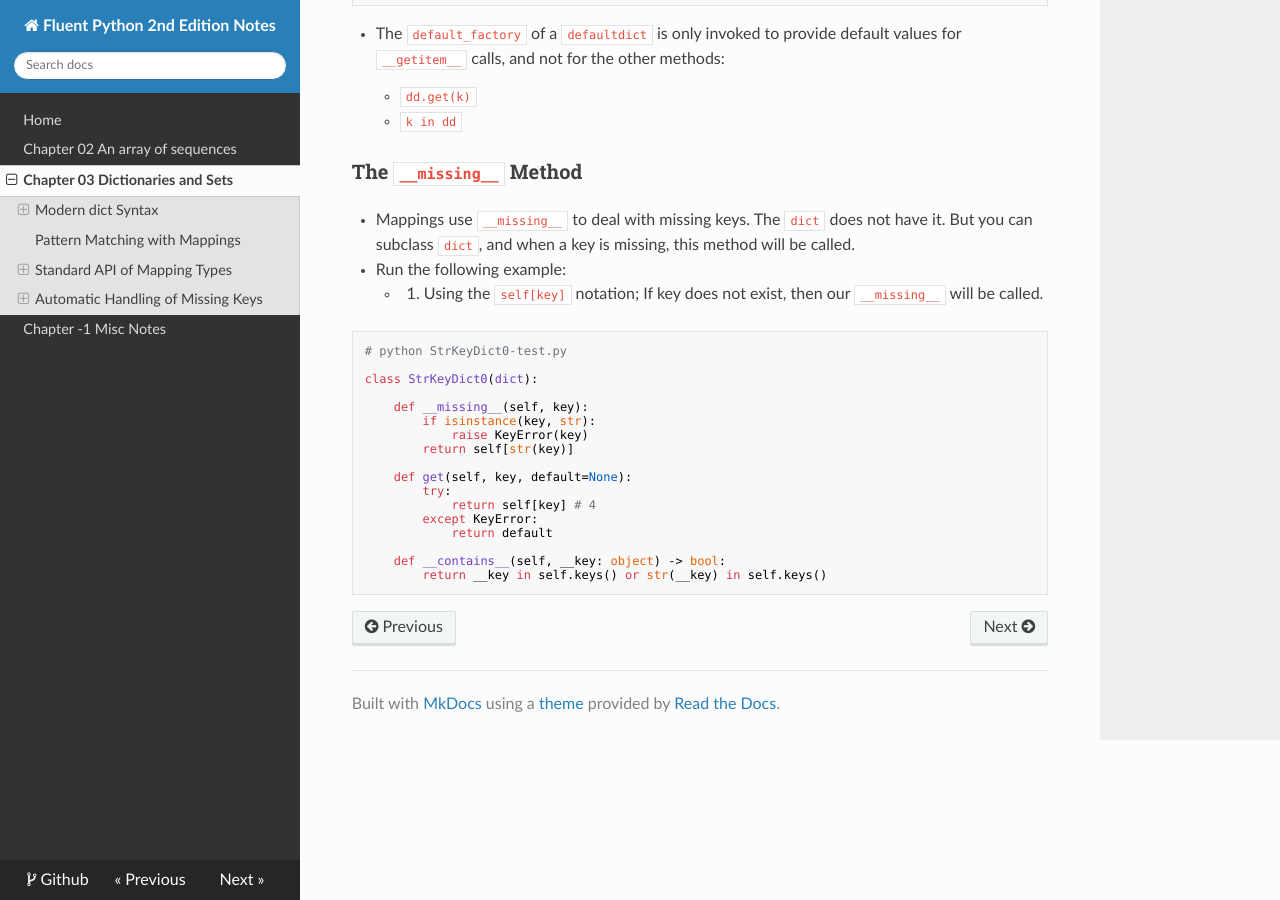
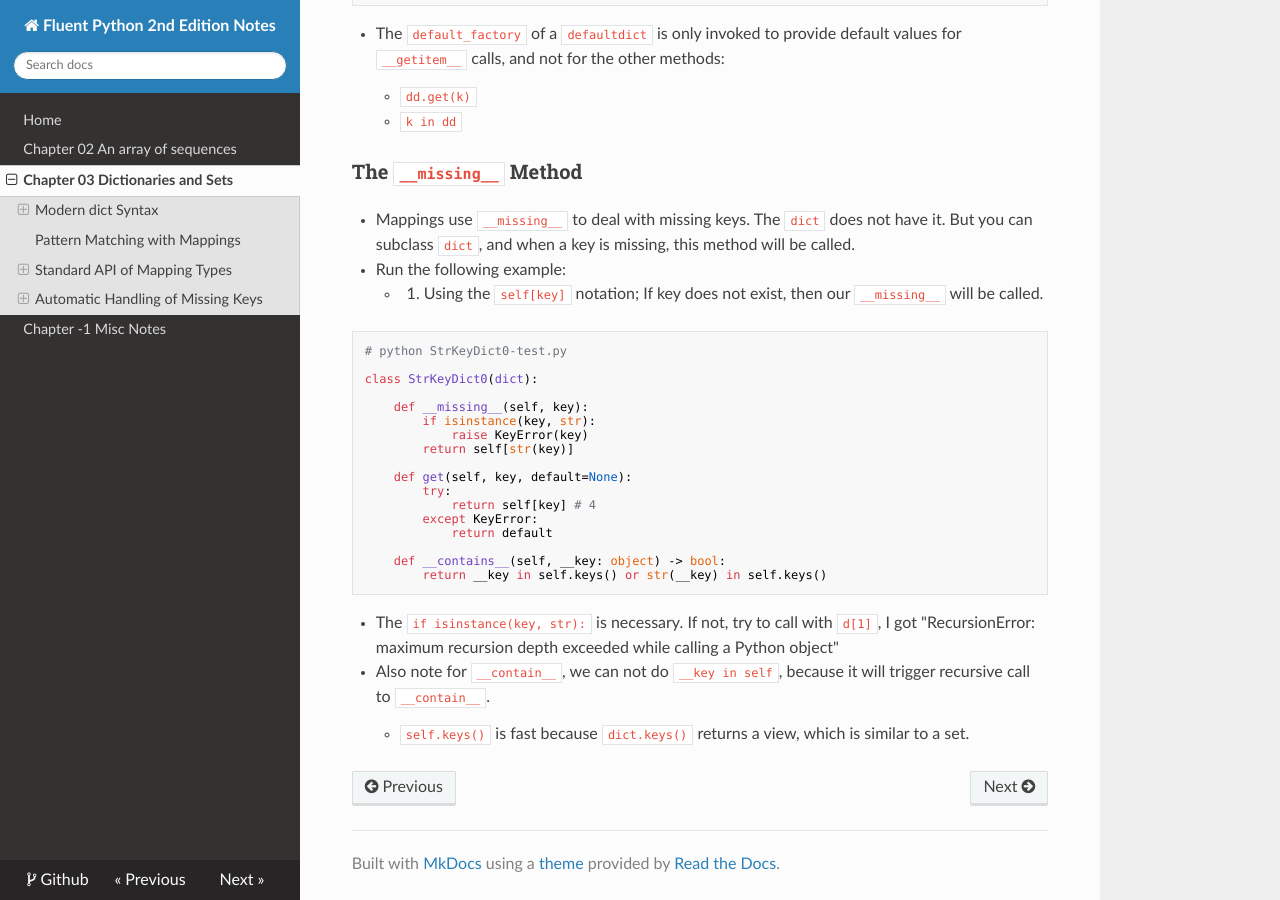
Before and after one commit to eroicaleo/fluent-python-2nd-notes, an MkDocs documentation site: the page built from docs/ch03.md, in a window 1280 px wide and 900 px high, scrolled down 6051 px. Built offline with MkDocs 1.6.1, drawn with Linux system fonts in a browser that asks for light colours; nearby versions of some CDN libraries.

Commit message:
ch03 updates __missing__ method

````diff
--- a/docs/ch03.md
+++ b/docs/ch03.md
@@ -300,3 +300,8 @@ class StrKeyDict0(dict):
     def __contains__(self, __key: object) -> bool:
         return __key in self.keys() or str(__key) in self.keys()
 ```
+
+* The `if isinstance(key, str):` is necessary. If not, try to call with `d[1]`, I got "RecursionError: maximum recursion depth exceeded while calling a Python object"
+
+* Also note for `__contain__`, we can not do `__key in self`, because it will trigger recursive call to `__contain__`.
+    * `self.keys()` is fast because `dict.keys()` returns a view, which is similar to a set.
````
